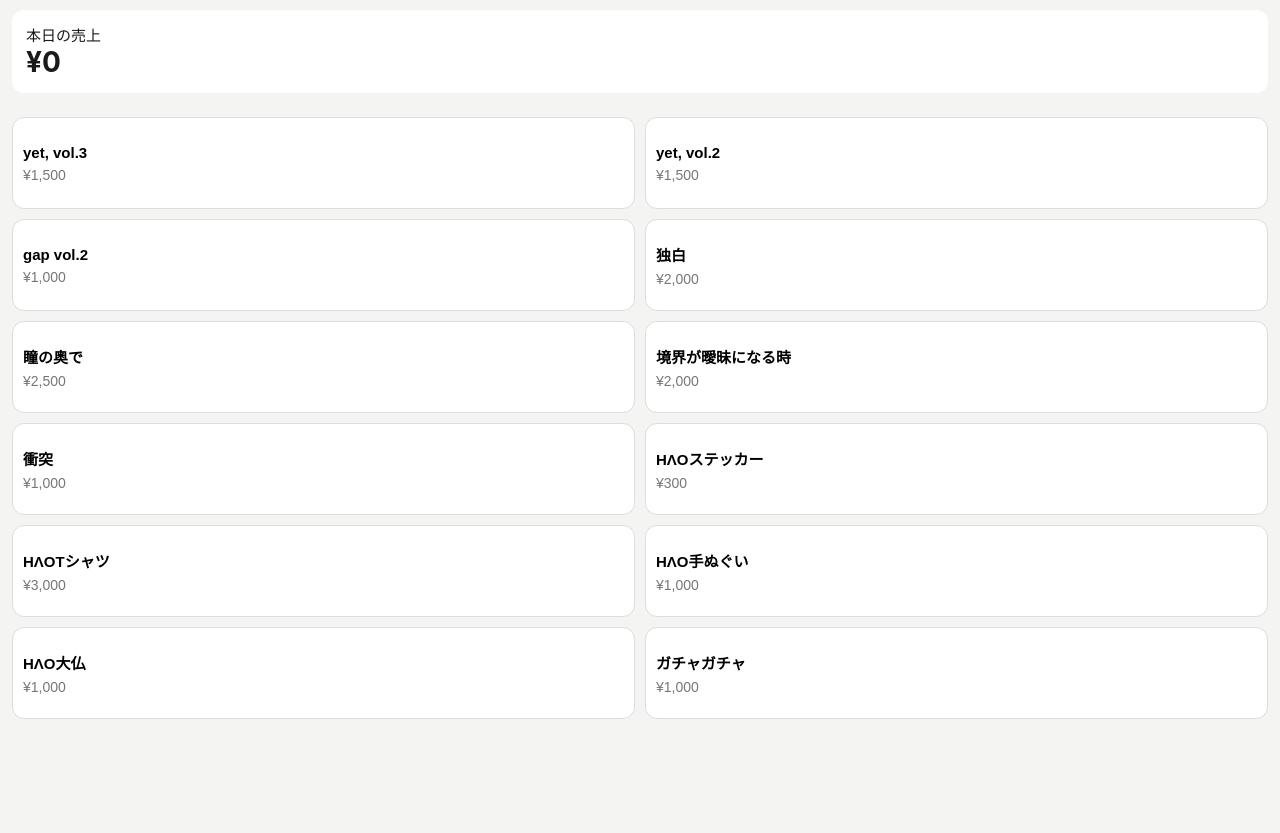
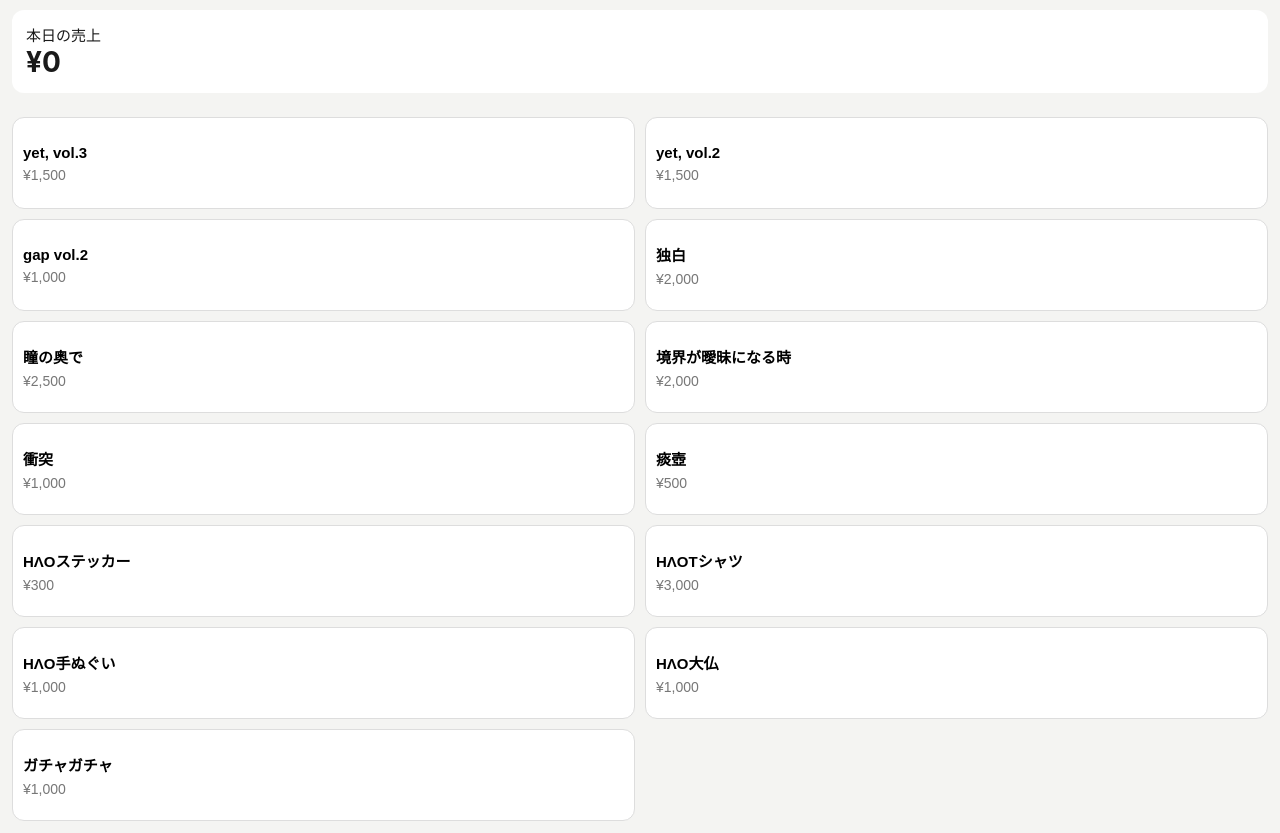
Before and after one commit to sittokuworld/hao-pos, a plain HTML site: page index.html in a window 1280 px wide. Shown: the part 97-930 px from the top of the page. Before the commit the page ends 828 px from the top, so only its background shows below. Drawn offline with Linux system fonts and the light colour scheme.

Commit message:
Update index.html

```diff
--- a/index.html
+++ b/index.html
@@ -86,6 +86,7 @@ const PRODUCTS = [
   {name:'瞳の奥で', price:2500},
   {name:'境界が曖昧になる時', price:2000},
   {name:'衝突', price:1000},
+  {name:'痰壺', price:500},
   {name:'HΛOステッカー', price:300},
   {name:'HΛOTシャツ', price:3000},
   {name:'HΛO手ぬぐい', price:1000},
```
